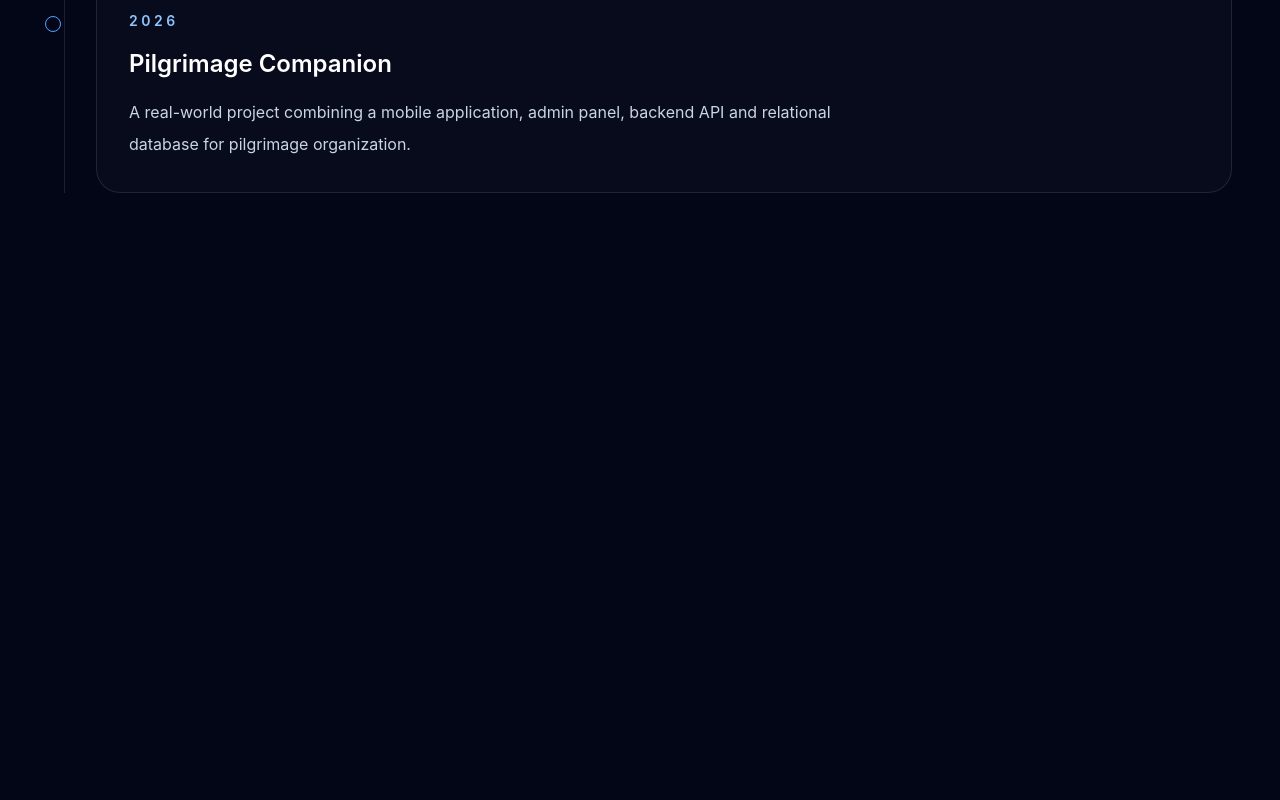
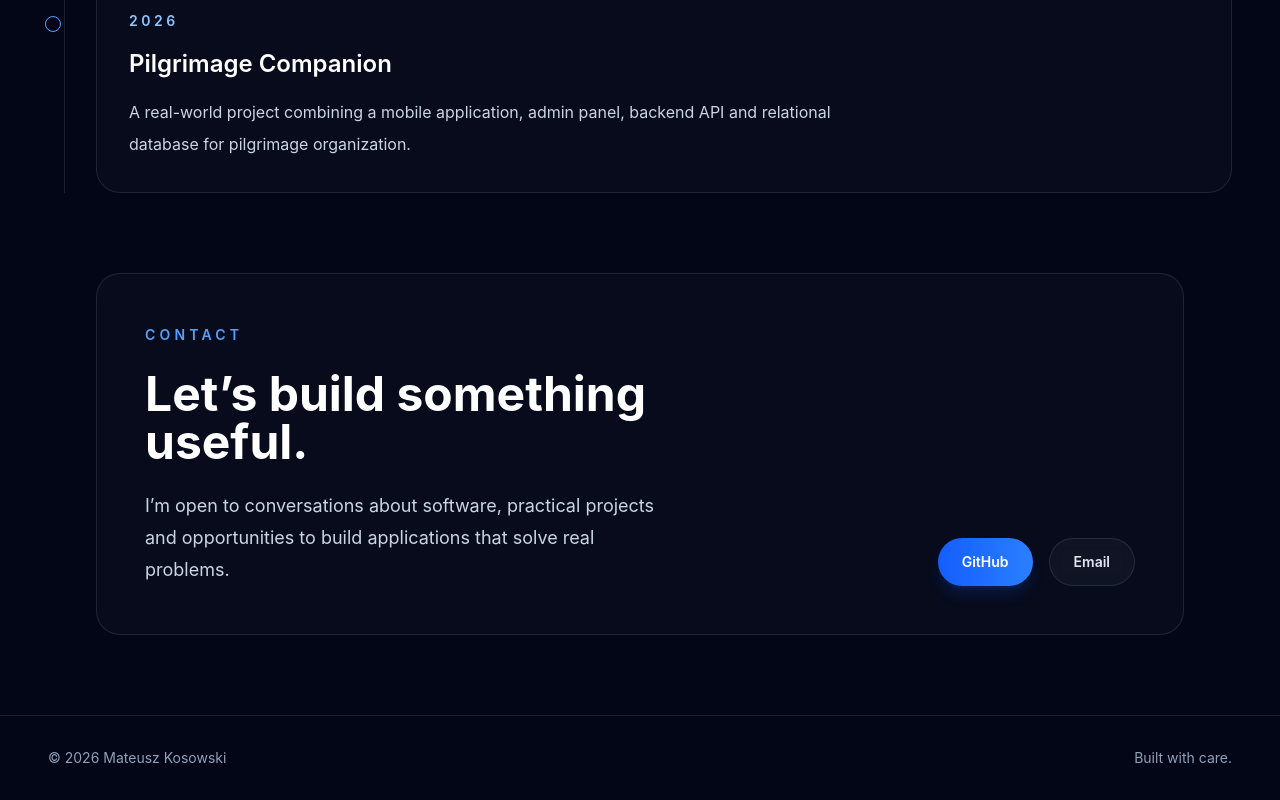
Before and after one commit to MKZSE/mateusz-portfolio, a React (Vite) app: page / in a window 1280 px wide. Shown: the part 3107-3907 px from the top of the page. Before the commit the page ends 3428 px from the top, so only its background shows below. Built offline with nearby package versions, Linux system fonts and the light colour scheme.

Commit message:
feat: add contact section and footer

```diff
--- a/src/App.tsx
+++ b/src/App.tsx
@@ -6,6 +6,8 @@ import Hero from "./components/sections/Hero";
 import HowIWork from "./components/sections/HowIWork";
 import SelectedWork from "./components/sections/SelectedWork";
 import Journey from "./components/sections/Journey";
+import Contact from "./components/sections/Contact";
+import Footer from "./components/layout/Footer";
 
 function App() {
   return (
@@ -41,12 +43,24 @@ function App() {
         <Section
         id="journey"
         scrollMargin="scroll-mt-4"
-        className="pt-8 md:pt-10"
+        className="pt-8 pb-8 md:pt-10 md:pb-10"
         >
             <Container>
                 <Journey />
             </Container>
         </Section>
+
+        <Section
+        id="contact"
+        scrollMargin="scroll-mt-4"
+        className="pt-8 pb-16 md:pt-10 md:pb-20"
+        >
+            <Container>
+                <Contact />
+            </Container>
+        </Section>
+
+    <Footer />
     </>
   );
 }
--- /dev/null
+++ b/src/components/layout/Footer.tsx
@@ -0,0 +1,13 @@
+function Footer() {
+  return (
+    <footer className="border-t border-white/10 py-8">
+      <div className="mx-auto flex w-full max-w-7xl flex-col gap-4 px-6 text-sm text-slate-400 sm:px-8 md:flex-row md:items-center md:justify-between lg:px-12">
+        <p>© 2026 Mateusz Kosowski</p>
+
+        <p>Built with care.</p>
+      </div>
+    </footer>
+  );
+}
+
+export default Footer;
--- /dev/null
+++ b/src/components/sections/Contact.tsx
@@ -0,0 +1,34 @@
+import Button from "../ui/Button";
+
+function Contact() {
+  return (
+    <div className="rounded-3xl border border-white/10 bg-white/[0.025] p-8 md:mx-12 md:p-12">
+      <span className="text-sm font-semibold uppercase tracking-[0.3em] text-blue-400">
+        Contact
+      </span>
+
+      <div className="mt-6 grid gap-10 lg:grid-cols-[1fr_0.8fr] lg:items-end">
+        <div>
+          <h2 className="max-w-3xl text-4xl font-bold text-white md:text-5xl">
+            Let’s build something useful.
+          </h2>
+
+          <p className="mt-6 max-w-2xl text-lg leading-8 text-slate-300">
+            I’m open to conversations about software, practical projects and
+            opportunities to build applications that solve real problems.
+          </p>
+        </div>
+
+        <div className="flex flex-wrap gap-4 lg:justify-end">
+          <Button href="https://github.com/MKZSE">GitHub</Button>
+
+          <Button href="mailto:mateuszkosowski47@gmail.com" variant="secondary">
+            Email
+          </Button>
+        </div>
+      </div>
+    </div>
+  );
+}
+
+export default Contact;
```
